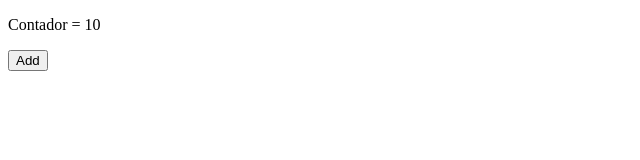
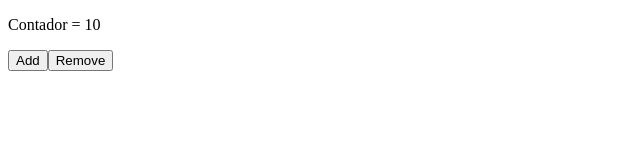
Before and after one commit to anamsilva1981/RoadmapAngular, an Angular app: page / in a window 1280 px wide. Shown: the top 160 px of the page, without its empty margins (0-640 px from the left). Built offline with nearby package versions, Linux system fonts and the light colour scheme.

Commit message:
Adiciona botão 'Remove' para chamar o método 'remove' no AppComponent

```diff
--- a/src/app/app.component.html
+++ b/src/app/app.component.html
@@ -6,4 +6,8 @@
     (click)="add()"
 >Add</button>
 
+<button
+    (click)="remove()"
+>Remove</button>
+
 <router-outlet></router-outlet>
```
